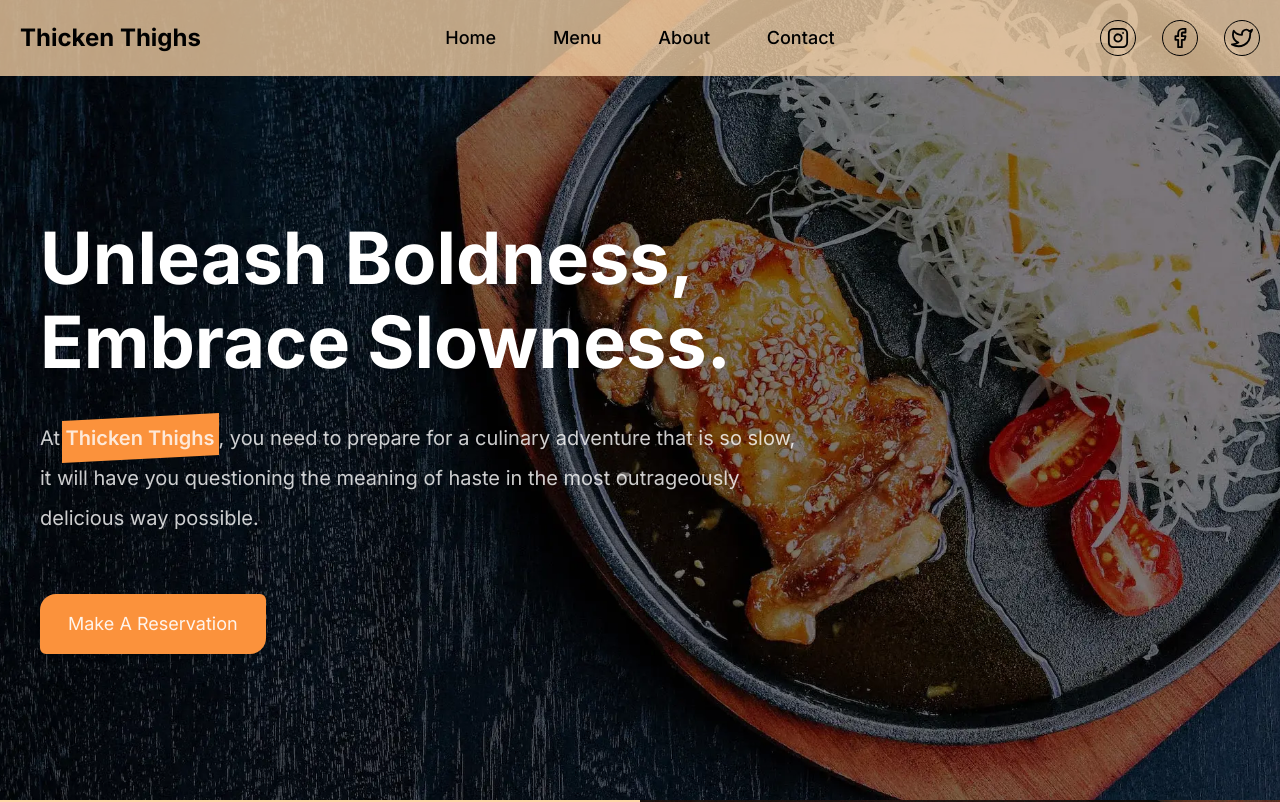
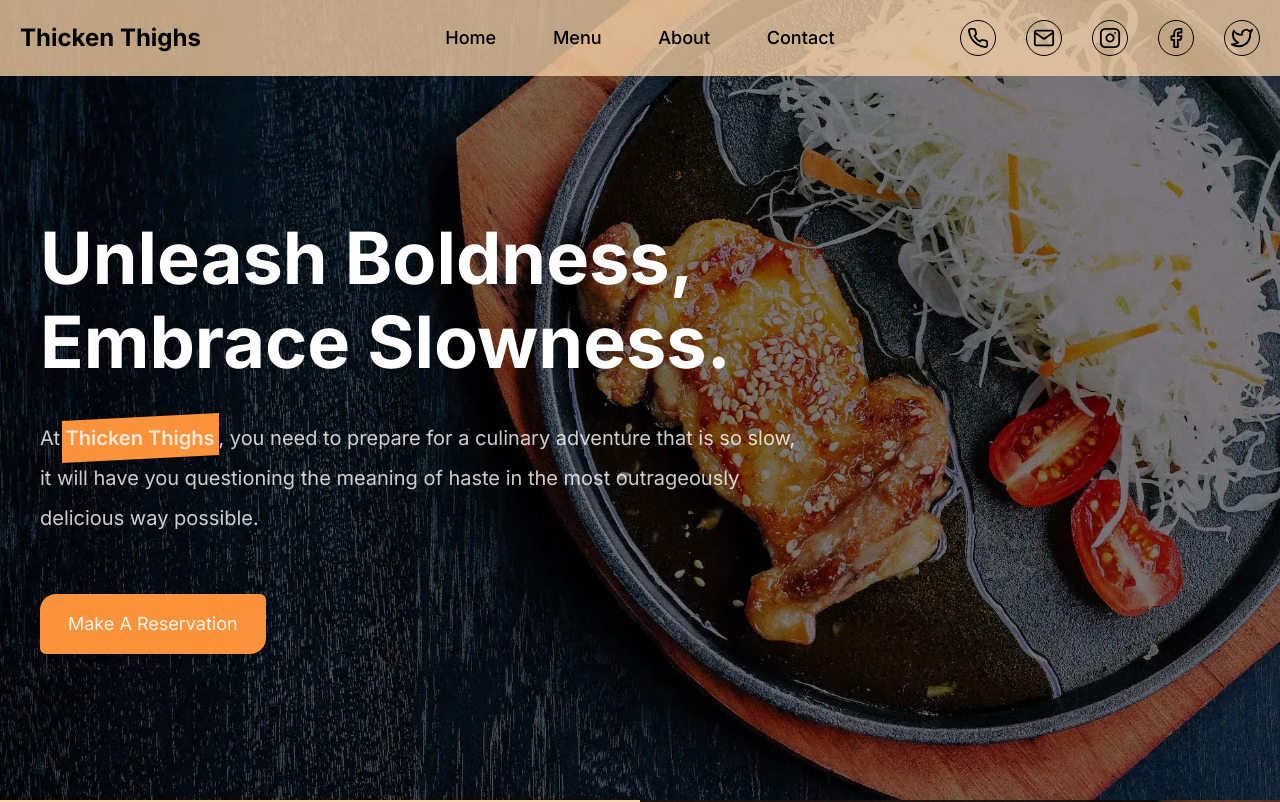
Before and after one commit to dtran813/thicken, a Next.js app: page / in a window 1280 px wide. Shown: the top 802 px of the page. Built offline with nearby package versions, Linux system fonts and the light colour scheme.

Commit message:
Refactor using SocialLinks component

```diff
--- a/app/components/contactUs/page.tsx
+++ b/app/components/contactUs/page.tsx
@@ -1,3 +1,4 @@
+import SocialLinks from '../SocialLinks';
 import ContactUsForm from './ContactUsForm';
 
 const ContactUs = () => {
@@ -8,6 +9,10 @@
     >
       <h2 className="mb-3 text-center text-6xl font-semibold">Contact Us</h2>
 
+      <div className="mt-6 flex justify-center">
+        <SocialLinks />
+      </div>
+
       <ContactUsForm />
     </section>
   );
--- a/app/page.tsx
+++ b/app/page.tsx
@@ -9,9 +9,8 @@
 import Image from 'next/image';
 import Link from 'next/link';
 import { CiWarning } from 'react-icons/ci';
-import { FiFacebook, FiInstagram, FiTwitter } from 'react-icons/fi';
 import Button from './components/Button';
-import Icon from './components/Icon';
+import SocialLinks from './components/SocialLinks';
 import ContactUs from './components/contactUs/page';
 import Sauces from './components/sauces/page';
 
@@ -52,17 +51,7 @@
           </nav>
 
           <div className="flex flex-1 justify-end">
-            <div className="flex w-40 justify-between">
-              <Link href="/">
-                <Icon icon={FiInstagram} />
-              </Link>
-              <Link href="/">
-                <Icon icon={FiFacebook} />
-              </Link>
-              <Link href="/">
-                <Icon icon={FiTwitter} />
-              </Link>
-            </div>
+            <SocialLinks />
           </div>
         </div>
 
```
